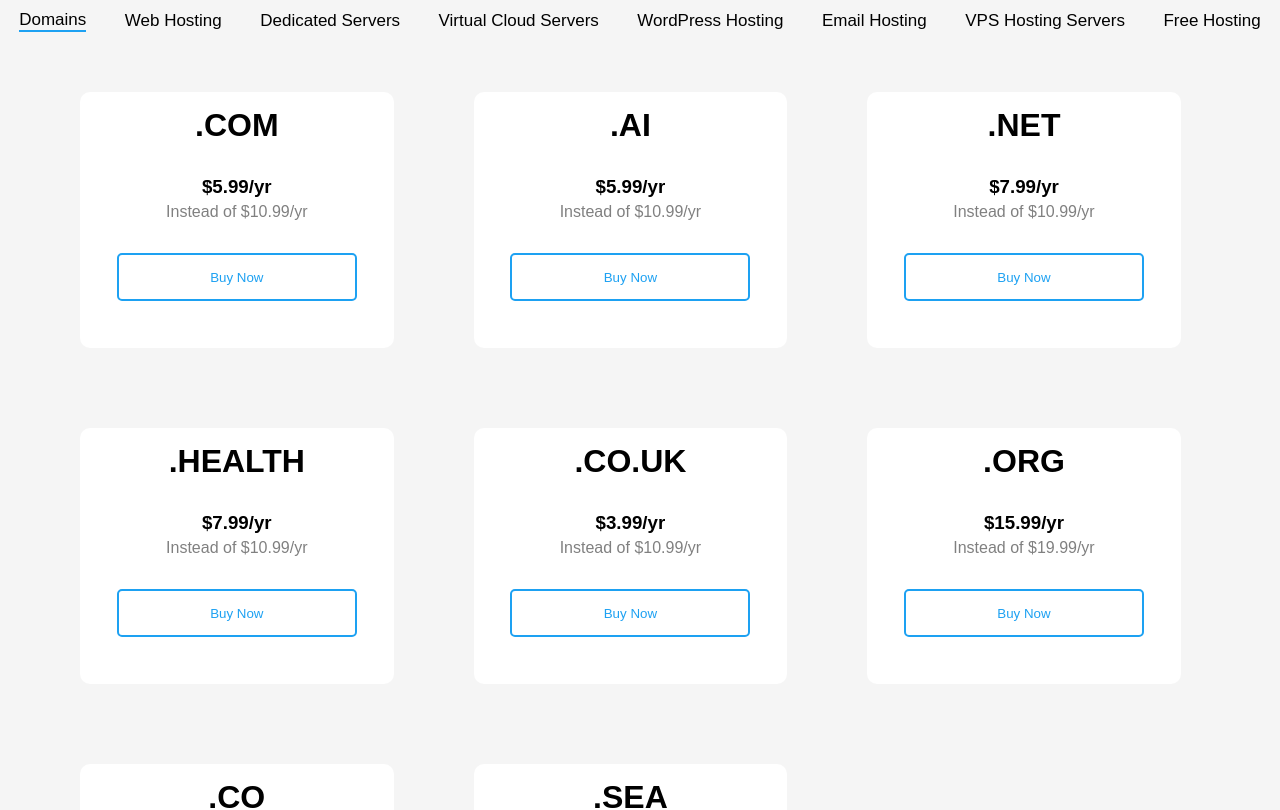
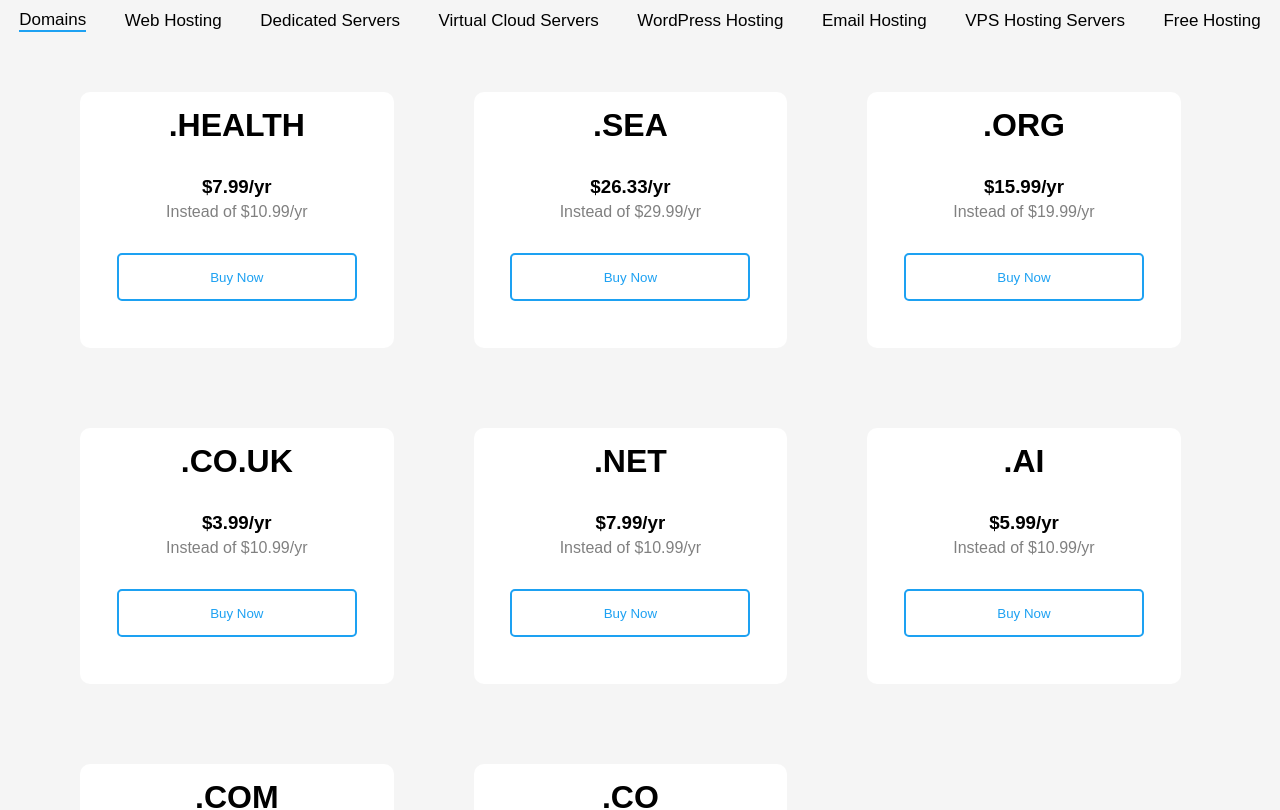
Before and after one commit to Florid11/first-task-p2, a React (Create React App) app: page / in a window 1280 px wide. Shown: the top 810 px of the page. Built offline with nearby package versions, Linux system fonts and the light colour scheme.

Commit message:
Final changes made to components

```diff
--- a/src/components/Cards.js
+++ b/src/components/Cards.js
@@ -53,11 +53,21 @@ const cards = () => {
             price: '$26.33/yr',
             description: 'Instead of $29.99/yr'
         },
+    ];
 
-    ];
+    function shuffleArray(data) {
+        for (let i = data.length - 1; i > 0; i--) {
+            const j = Math.floor(Math.random() * (i + 1));
+            const temp = data[i];
+            data[i] = data[j];
+            data[j] = temp;
+        }
+        return data;
+    }
+
   return(
       <div className={classes.cardBox}>
-          {cardData.map((data) =>{
+          {shuffleArray(cardData).map((data) =>{
               return(
                   <div className={classes.dataBox} key={data.id}>
                       <div className={classes.block}>
```
